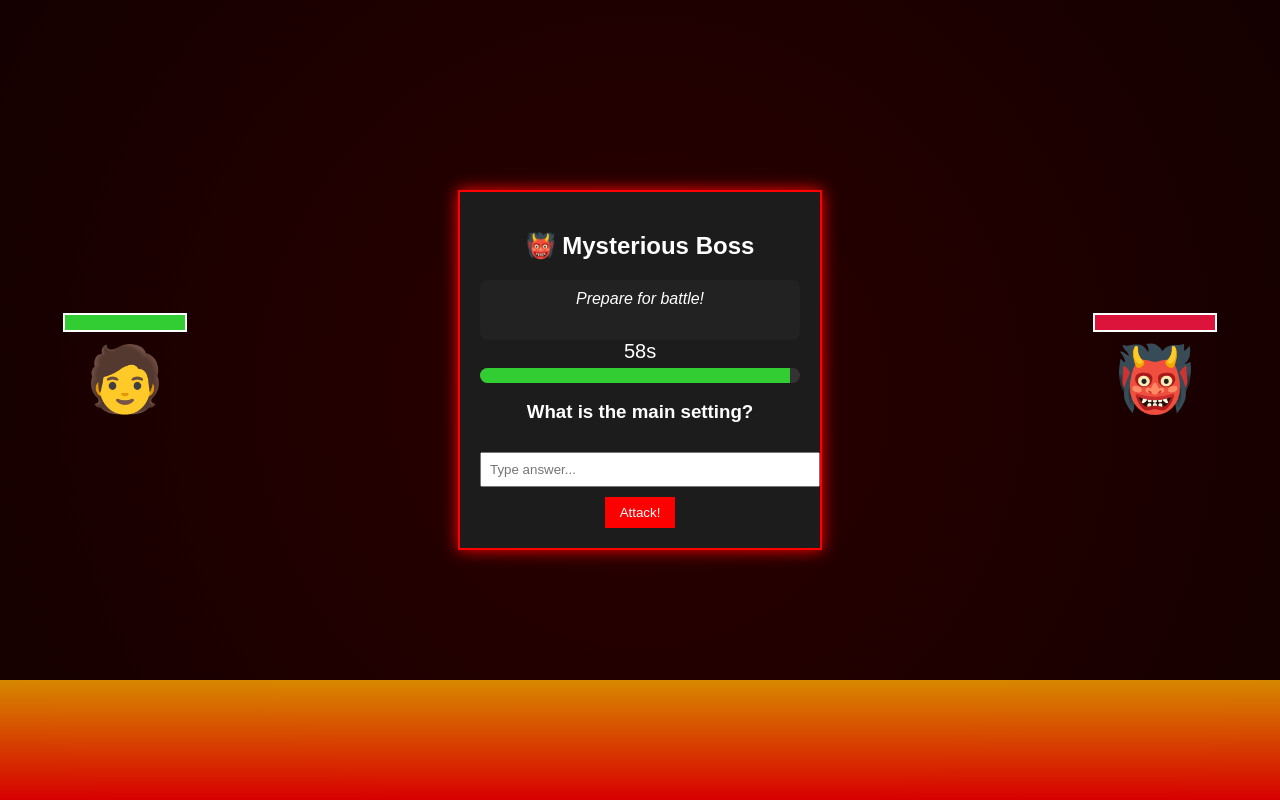
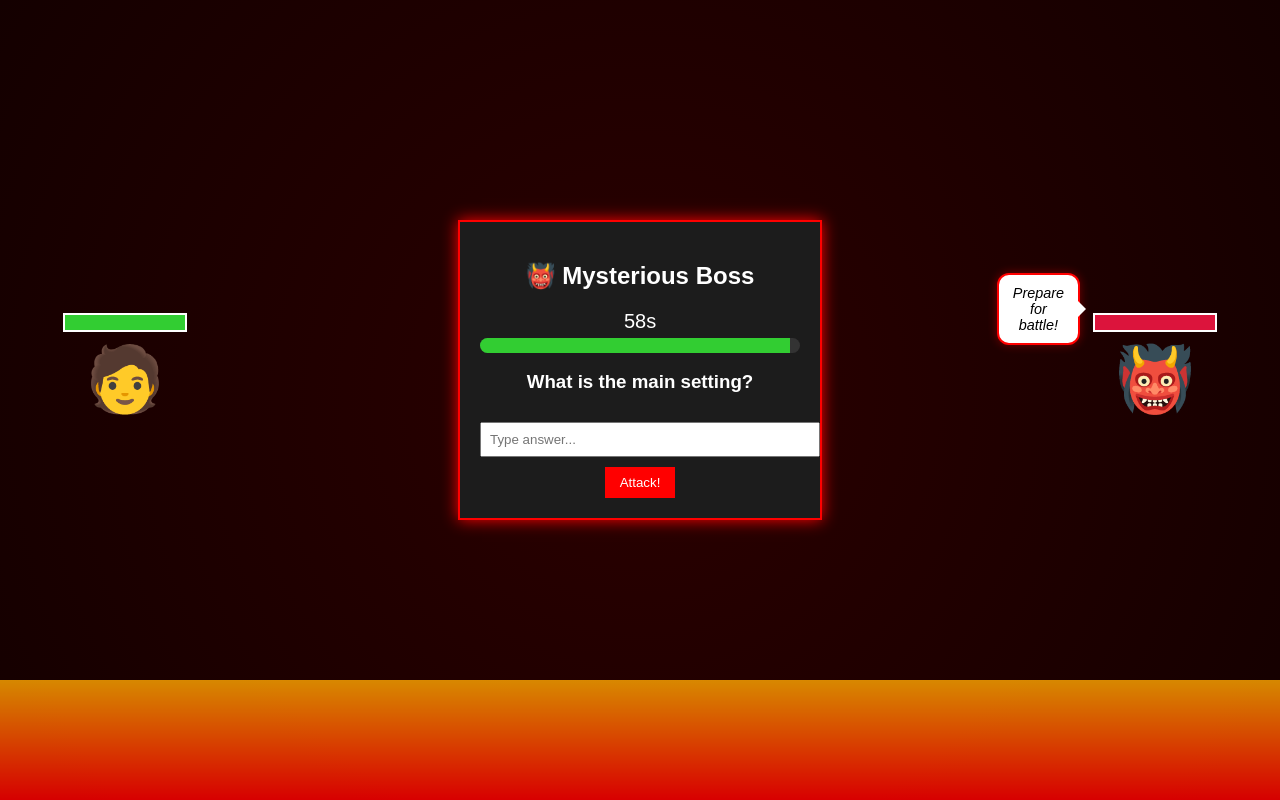
Before and after one commit to jjoynergnd/BattleOfBooks, a React (Vite) app: page / in a window 1280 px wide. Both pictures are taken after a click on the button "A Week in the Woods". Built offline with nearby package versions, Linux system fonts and the light colour scheme.

Commit message:
working code, need enhancements

```diff
--- a/src/components/GameScreen.jsx
+++ b/src/components/GameScreen.jsx
@@ -107,7 +107,7 @@ export default function GameScreen({
 
     clearInterval(intervalRef.current);
 
-    // Reset timer asynchronously (allowed by rule)
+    // Reset timer asynchronously (React 19 safe)
     setTimeout(() => {
       setTimeLeft(60);
     }, 0);
@@ -174,13 +174,11 @@ export default function GameScreen({
           <div className="sprite">🧑</div>
         </div>
 
-        {/* CENTER */}
+        {/* CENTER QUESTION BOX */}
         <div className="question-box">
           <h2>
             {boss.emoji} {boss.name}
           </h2>
-
-          <div className="dialogue-box">{finalDialogue}</div>
 
           {gameStatus === "playing" && (
             <>
@@ -230,14 +228,17 @@ export default function GameScreen({
           )}
         </div>
 
-        {/* BOSS */}
-        <div className={`character ${bossHit ? "shake" : ""}`}>
+        {/* BOSS WITH SPEECH BUBBLE */}
+        <div className={`character ${bossHit ? "shake" : ""}`} style={{ position: "relative" }}>
+          <div className="speech-bubble">{finalDialogue}</div>
+
           <div className="health-container boss-health">
             <div
               className="health-bar"
               style={{ width: `${bossHealthPercent}%` }}
             />
           </div>
+
           <div className="sprite">{boss.emoji}</div>
         </div>
       </div>
--- a/src/styles/game.css
+++ b/src/styles/game.css
@@ -252,3 +252,29 @@ body {
     opacity: 1;
   }
 }
+.speech-bubble {
+  position: absolute;
+  top: -40px;
+  right: 100%;
+  max-width: 180px;
+  background: #fff;
+  color: #000;
+  padding: 10px 14px;
+  border-radius: 12px;
+  font-style: italic;
+  font-size: 0.9rem;
+  box-shadow: 0 0 10px rgba(255, 0, 0, 0.4);
+  border: 2px solid red;
+}
+
+/* Speech bubble tail */
+.speech-bubble::after {
+  content: "";
+  position: absolute;
+  top: 50%;
+  left: 100%;
+  transform: translateY(-50%);
+  border-width: 8px;
+  border-style: solid;
+  border-color: transparent transparent transparent #fff;
+}
```
